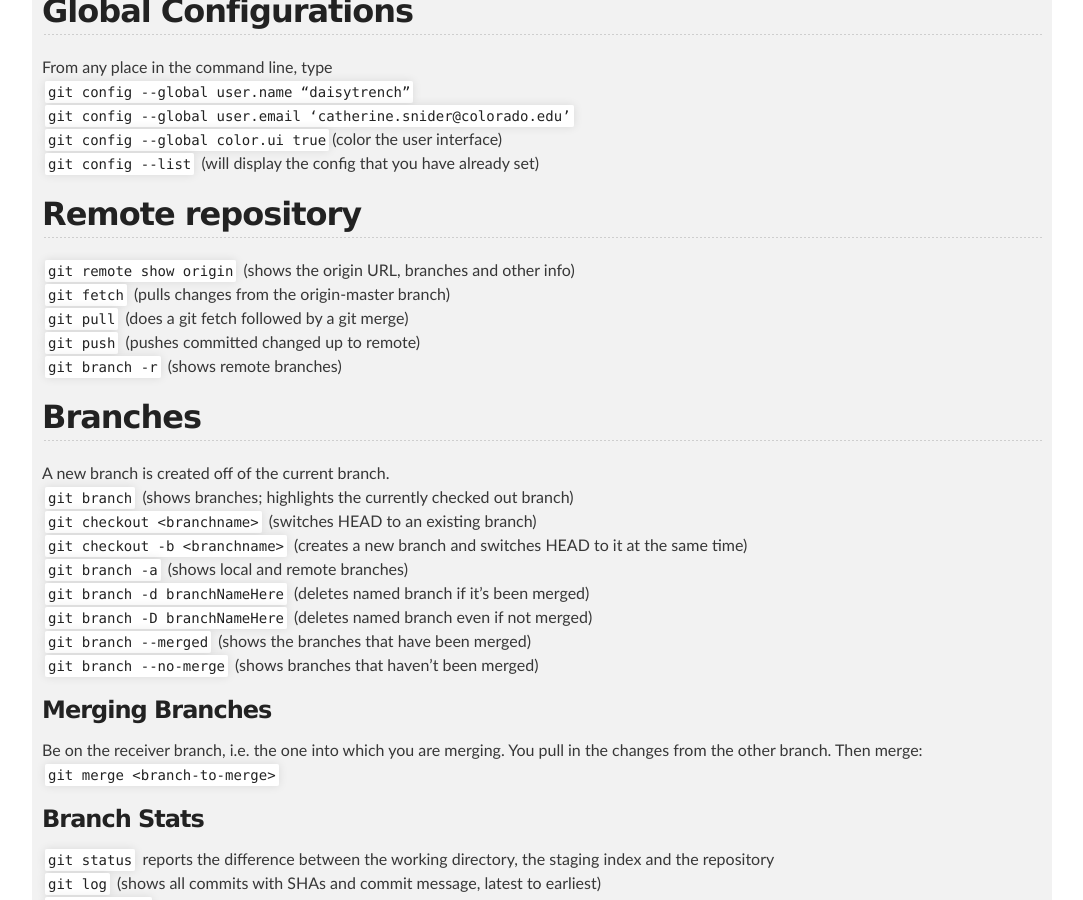
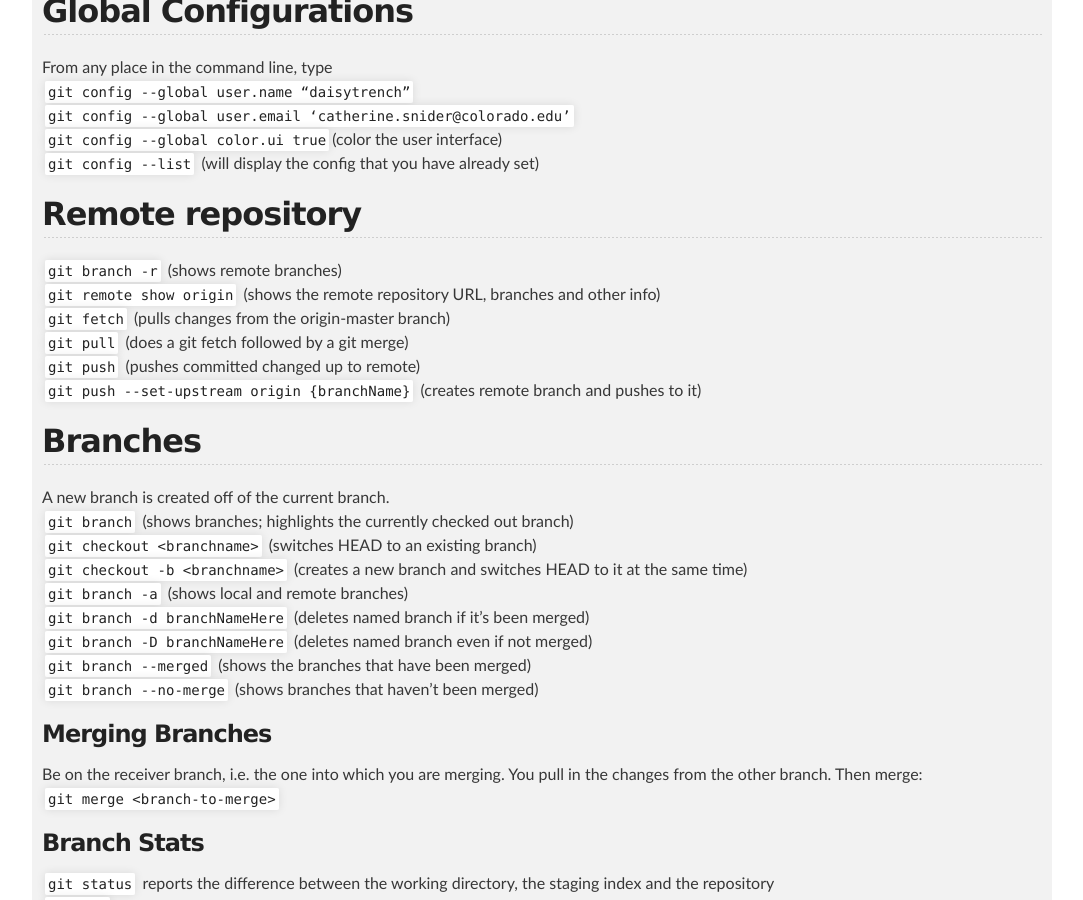
Before and after one commit to cathysnider/cathysnider.github.io, a Jekyll site: the page built from gitcommands.md, in a window 1280 px wide and 900 px high, scrolled down 444 px. Shown: the whole window, without its empty margins (98-1181 px from the left). Built offline with Jekyll 4.4.1, drawn with Linux system fonts in a browser that asks for light colours.

Commit message:
add remote branch info

```diff
--- a/gitcommands.md
+++ b/gitcommands.md
@@ -16,11 +16,12 @@ From any place in the command line, type<br />
 `git config --list` (will display the config that you have already set)<br />
 
 ## Remote repository
-`git remote show origin` (shows the origin URL, branches and other info)<br />
+`git branch -r` (shows remote branches)<br />
+`git remote show origin` (shows the remote repository URL, branches and other info)<br />
 `git fetch` (pulls changes from the origin-master branch)<br />
 `git pull` (does a git fetch followed by a git merge)<br />
 `git push` (pushes committed changed up to remote)<br />
-`git branch -r` (shows remote branches)<br />
+`git push --set-upstream origin {branchName}` (creates remote branch and pushes to it)
 
 ## Branches
 A new branch is created off of the current branch.<br />
@@ -52,7 +53,6 @@ Add changed file(s) to staging area:<br />
 `git commit -m "Explanatory Message"` <br />
 [As the project drags on](https://xkcd.com/1296/)
 
-
 ## Undoing Mess-ups
 `git reset <last good SHA>` (specifies where the head pointer should point. Very powerful and can undo a bunch of work that maybe you didn't mean to.)
 * `--soft` (leaves staging and working in their later revised state; you'll need to do a merge. The git repository will be reset to an earlier version. Do a Git Diff to see the difference.)
```
